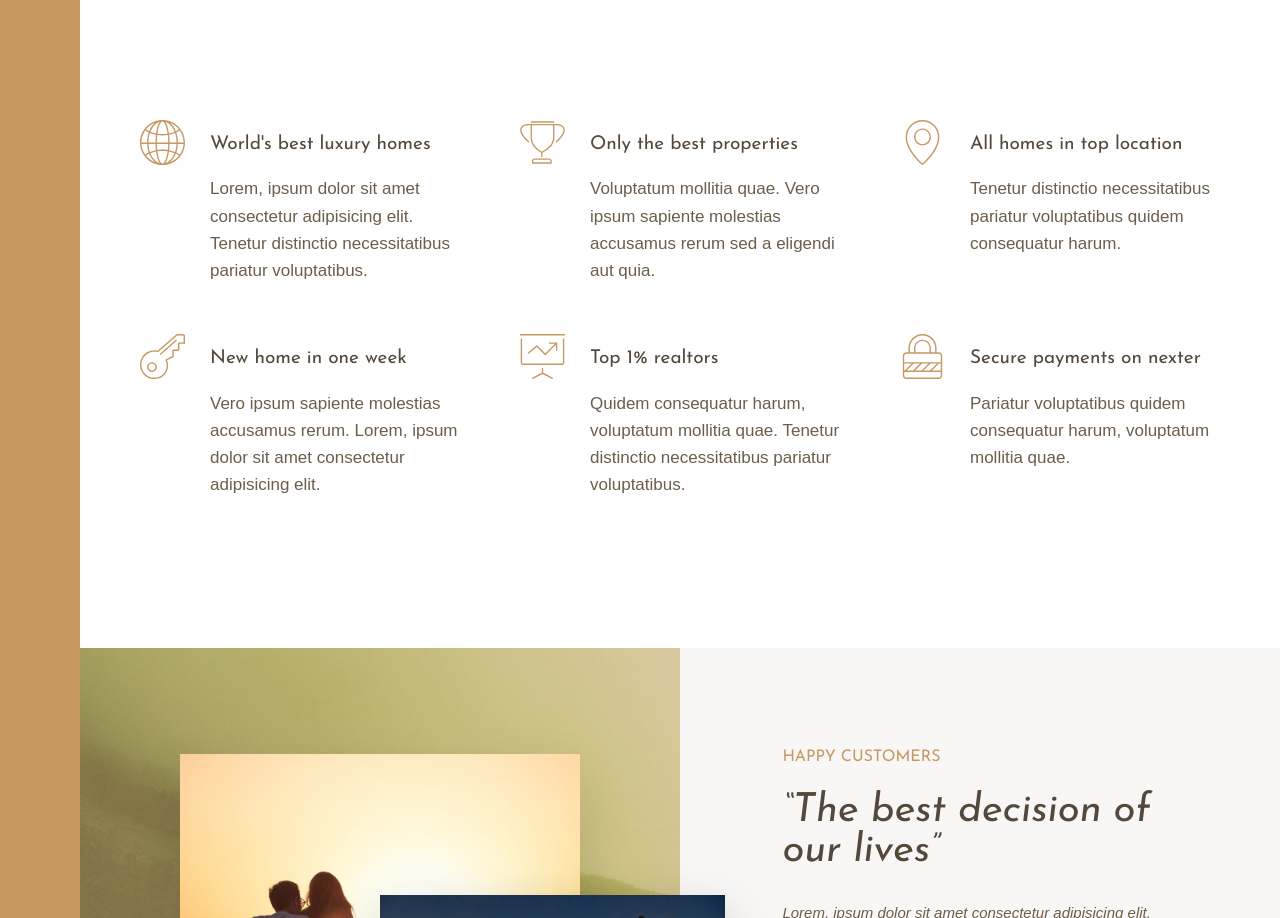
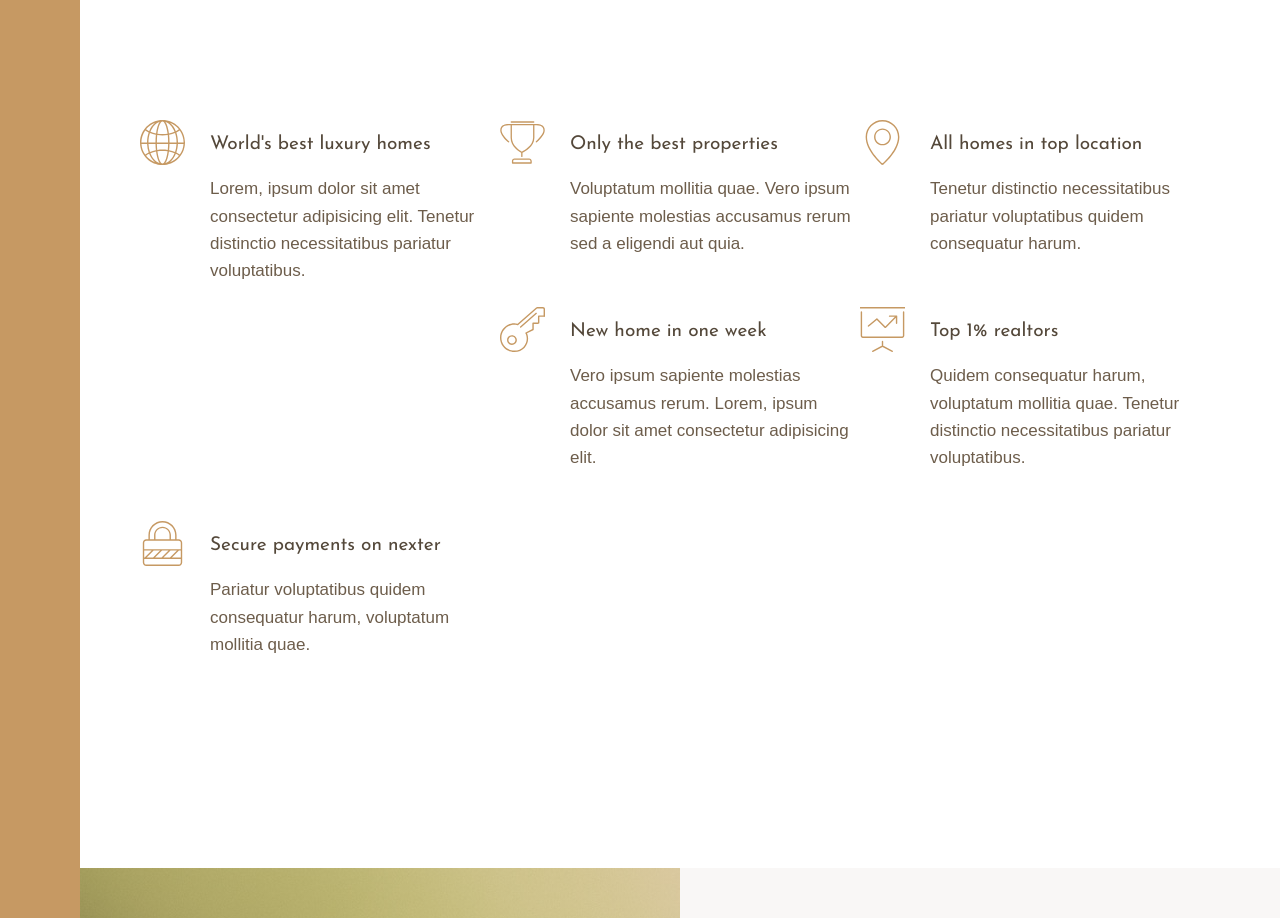
Before and after one commit to Sumally007/Nexter, a website: page index.html in a window 1280 px wide. Shown: the part 660-1578 px from the top of the page. Drawn offline with Linux system fonts and the light colour scheme.

Commit message:
Browser Support for CSS Grid

```diff
--- a/sass/_features.scss
+++ b/sass/_features.scss
@@ -1,16 +1,27 @@
 .features{
     grid-column: center-start / center-end;
+    margin: 15rem 0;
 
-    margin: 15rem 0;
-    display: grid;
-    // grid-template-columns: repeat(3, 1fr);
-    grid-template-columns: repeat(auto-fit, minmax(25rem, 1fr));
-    gap: 6rem;
-    align-items: start;
+    @support(
+        display: grid){
+
+        display: grid;
+     // grid-template-columns: repeat(3, 1fr);
+        grid-template-columns: repeat(auto-fit, minmax(25rem, 1fr));
+        gap: 6rem;
+        align-items: start;
+    }
 }
 
 .feature{
+    float: left;
+    width: 33.3333%;
+    margin-bottom: 6rem;
 
+    @support(display: grid){
+            width: auto;
+            margin-bottom: 0;
+    }
     display: grid;
     grid-template-columns: min-content 1fr;
     grid-row-gap: 1.5rem;
```
Also changed, not shown: css/style.css, 1 other file.
